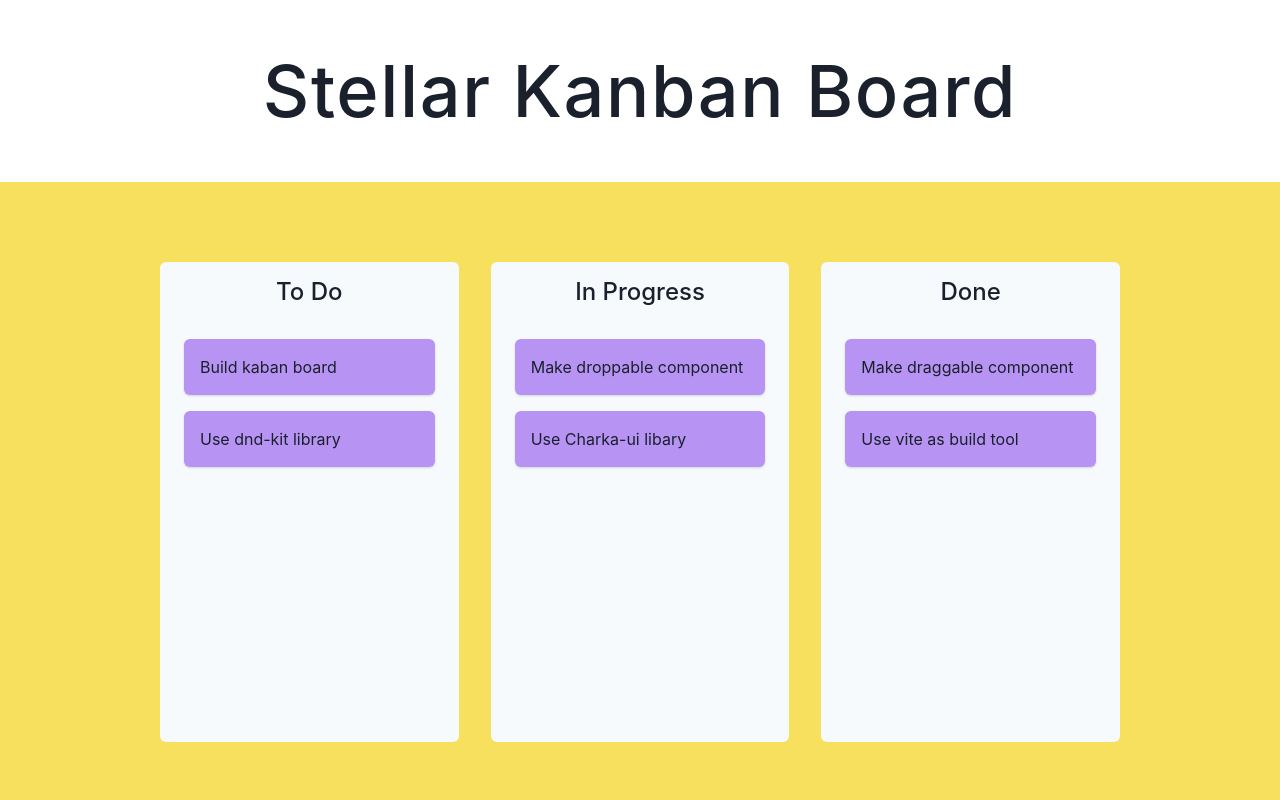
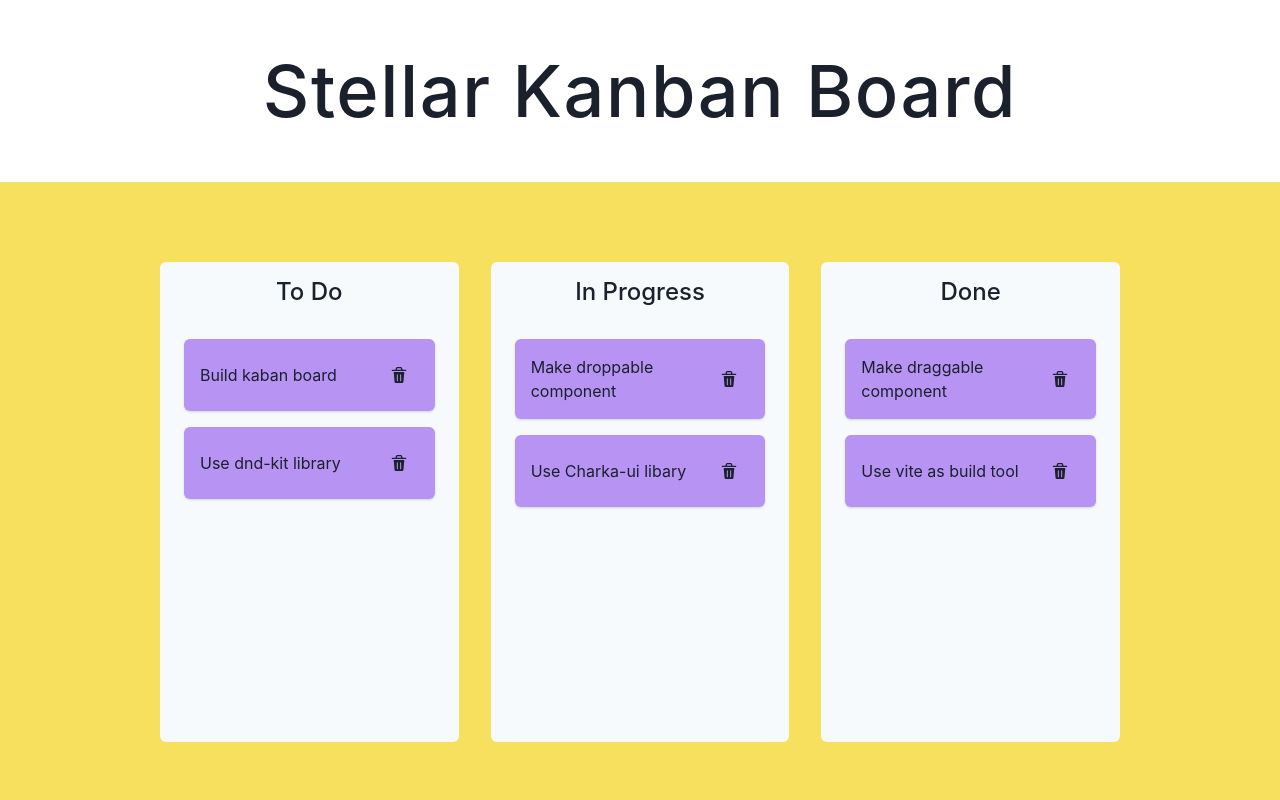
Before and after one commit to ThomBator/basic-kanban, a React (Vite) app: page / in a window 1280 px wide. Shown: the top 800 px of the page. Built offline with nearby package versions, Linux system fonts and the light colour scheme.

Commit message:
added delete button functionality

```diff
--- a/index.html
+++ b/index.html
@@ -2,7 +2,7 @@
 <html lang="en">
   <head>
     <meta charset="UTF-8" />
-    <meta name="description" content"="free Kanban board demo site"/>
+    <meta name="description" content="free Kanban board demo site" />
     <meta name="viewport" content="width=device-width, initial-scale=1.0" />
     <title>Kanban Board Project</title>
   </head>
--- a/package.json
+++ b/package.json
@@ -9,6 +9,7 @@
     "preview": "vite preview"
   },
   "dependencies": {
+    "@chakra-ui/icons": "^2.0.17",
     "@chakra-ui/react": "^2.5.1",
     "@dnd-kit/core": "^6.0.8",
     "@dnd-kit/sortable": "^7.0.2",
--- a/src/App.jsx
+++ b/src/App.jsx
@@ -36,18 +36,19 @@ function App() {
         })
       );
     }
-    if (laneID === over.id) {
-      console.log(event);
-    }
   }
 
   function addItem(unTrimmedTitle) {
     const title = unTrimmedTitle.trim();
-    console.log(title);
+
     if (title) {
       const newItem = { listId: 1, title };
       setAllItems([newItem, ...allItems]);
     }
+  }
+
+  function deleteItem(titleToDelete) {
+    setAllItems(() => allItems.filter((item) => item.title !== titleToDelete));
   }
 
   useEffect(() => {
@@ -80,9 +81,24 @@ function App() {
           alignItems="center"
           minH="30rem"
         >
-          <Lane id={1} title="To Do" tasks={laneOneItems} />
-          <Lane id={2} title="In Progress" tasks={laneTwoItems} />
-          <Lane id={3} title="Done" tasks={laneThreeItems} />
+          <Lane
+            id={1}
+            title="To Do"
+            tasks={laneOneItems}
+            deleteItem={deleteItem}
+          />
+          <Lane
+            id={2}
+            title="In Progress"
+            tasks={laneTwoItems}
+            deleteItem={deleteItem}
+          />
+          <Lane
+            id={3}
+            title="Done"
+            tasks={laneThreeItems}
+            deleteItem={deleteItem}
+          />
         </Stack>
       </DndContext>
       <AddItem addItem={addItem} />
--- a/src/Lane.jsx
+++ b/src/Lane.jsx
@@ -7,7 +7,7 @@ import {
 } from "@dnd-kit/sortable";
 import Task from "./Task";
 
-export default function Lane({ id, tasks, title }) {
+export default function Lane({ id, tasks, title, deleteItem }) {
   const { setNodeRef } = useDroppable({
     id,
   });
@@ -24,7 +24,13 @@ export default function Lane({ id, tasks, title }) {
           {title}
         </Heading>
         {tasks.map((task, index) => (
-          <Task key={index} id={task.title} title={task.title} category={id} />
+          <Task
+            key={index}
+            id={task.title}
+            title={task.title}
+            category={id}
+            deleteItem={deleteItem}
+          />
         ))}
       </Container>
     </SortableContext>
--- a/src/Task.jsx
+++ b/src/Task.jsx
@@ -1,8 +1,9 @@
-import { Card } from "@chakra-ui/react";
+import { Card, HStack, IconButton, Text } from "@chakra-ui/react";
 import { useDraggable } from "@dnd-kit/core";
+import { DeleteIcon } from "@chakra-ui/icons";
 import { CSS } from "@dnd-kit/utilities";
 
-export default function Task({ title, id, category }) {
+export default function Task({ title, id, category, deleteItem }) {
   const { attributes, listeners, setNodeRef, transform } = useDraggable({
     id,
     data: {
@@ -13,10 +14,25 @@ export default function Task({ title, id, category }) {
     transform: CSS.Translate.toString(transform),
   };
 
+  function handleDelete(event) {
+    event.preventDefault();
+    deleteItem(title);
+  }
+
   return (
     <div ref={setNodeRef} style={style} {...attributes} {...listeners}>
       <Card mb="1rem" p="1rem" mx="0.5rem" bg="purple.300">
-        {title}
+        <HStack justifyContent="space-between">
+          <Text>{title}</Text>
+          <form onSubmit={handleDelete}>
+            <IconButton
+              type="submit"
+              bg="purple.300"
+              aria-label="delete item"
+              icon={<DeleteIcon />}
+            />
+          </form>
+        </HStack>
       </Card>
     </div>
   );
```
Also changed, not shown: 1 other file (tests, documents, lock files or other folders).
